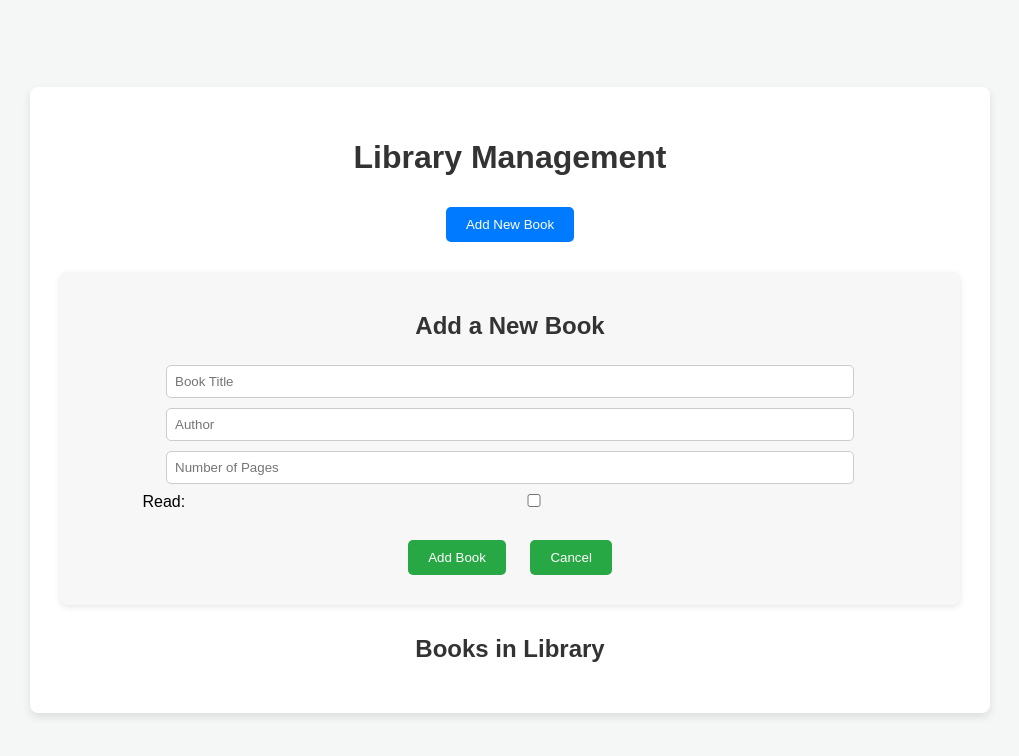
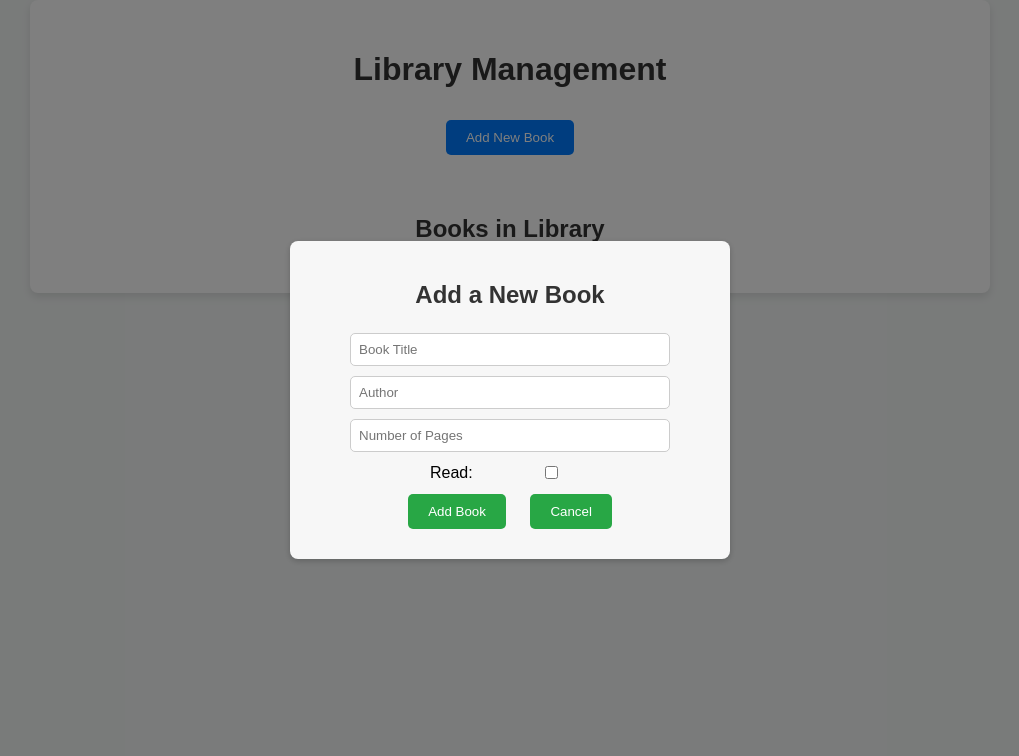
Before and after one commit to Nanda-Kishore-Reddi/Qtrams_training, a plain HTML site: page Library/index.html in a window 1280 px wide. Both pictures are taken after a click on the button "Add New Book". Shown: the whole page, without its empty margins (130-1149 px from the left). Drawn offline with Linux system fonts and the light colour scheme.

Commit message:
library changes

```diff
--- a/Library/index.html
+++ b/Library/index.html
@@ -15,18 +15,22 @@
             <button id="addBookButton">Add New Book</button>
         </div>
 
-        <div id="book-form-container" class="hidden">
+        <!-- Popup overlay for the form -->
+        <div id="popup-overlay" class="hidden">
+            <div id="book-form-container">
                 <h2>Add a New Book</h2>
                 <form id="bookForm">
-                <input type="text" id="title" placeholder="Book Title" required>
-                <input type="text" id="author" placeholder="Author" required>
-                <input type="number" id="pages" placeholder="Number of Pages" required><br>
-                <div>
+                    <input type="text" id="title" placeholder="Book Title" >
+                    <input type="text" id="author" placeholder="Author" >
+                    <input type="number" id="pages" placeholder="Number of Pages" ><br>
+                    <div class="read-status-container">
                         <label for="read-status">Read:</label>
-                <input type="checkbox" id="read-status"></div><br>
+                        <input type="checkbox" id="read-status">
+                    </div>
                     <button type="submit">Add Book</button>
                     <button type="button" id="cancelButton">Cancel</button>
                 </form>
+            </div>
         </div>
 
         <div id="book-list-container">
--- a/Library/script.js
+++ b/Library/script.js
@@ -68,31 +68,37 @@ function renderLibrary() {
     });
 }
 
+// Selecting elements
 var addBookButton = document.getElementById('addBookButton');
-var bookFormContainer = document.getElementById('book-form-container');
+var popupOverlay = document.getElementById('popup-overlay');
 var cancelButton = document.getElementById('cancelButton');
 var bookForm = document.getElementById('bookForm');
 
+// Show popup when "Add New Book" button is clicked
 addBookButton.addEventListener('click', function() {
-    bookFormContainer.style.display = 'block';
+    popupOverlay.style.visibility='visible';
 });
 
+// Hide popup when "Cancel" button is clicked
 cancelButton.addEventListener('click', function() {
-    bookFormContainer.style.display = 'none';
+    popupOverlay.style.visibility='hidden';
 });
 
+// Form submission handling
 bookForm.addEventListener('submit', function(event) {
+    popupOverlay.style.visibility='hidden';
     event.preventDefault();
 
-    var title = document.getElementById('title').value;
-    var author = document.getElementById('author').value;
-    var pages = document.getElementById('pages').value;
+    var title = document.getElementById('title').value || "Unknown Title";
+    var author = document.getElementById('author').value || "Unknown Author";
+    var pages = document.getElementById('pages').value || 0;
     var read = document.getElementById('read-status').checked;
 
     addBookToLibrary(title, author, pages, read);
 
     bookForm.reset();
-    bookFormContainer.style.display = 'none';
+    popupOverlay.classList.add('hidden');
 });
 
+// Initial library rendering
 renderLibrary();
--- a/Library/style.css
+++ b/Library/style.css
@@ -6,7 +6,7 @@ body {
     display: flex;
     justify-content: center;
     align-items: center;
-    height: 100vh;
+    /* height: 100vh; */
 }
 
 #library-container {
@@ -42,13 +42,30 @@ button:hover {
     margin-bottom: 20px;
 }
 
+/* Popup overlay background */
+#popup-overlay {
+    position: fixed;
+    top: 0;
+    left: 0;
+    width: 100%;
+    height: 100%;
+    background: rgba(0, 0, 0, 0.5);
+    display: flex;
+    align-items: center;
+    justify-content: center;
+    visibility: hidden; /* Hidden by default */
+}
+
+/* Popup form container styling */
 #book-form-container {
     background-color: #f7f7f7;
     padding: 20px;
     border-radius: 8px;
-    box-shadow: 0 2px 6px rgba(0, 0, 0, 0.1);
-    display: none;
-    margin-bottom: 20px;
+    box-shadow: 0 2px 6px rgba(0, 0, 0, 0.2);
+    width: 90%;
+    max-width: 400px;
+    display: flex;
+    flex-direction: column;
 }
 
 #book-form-container input {
@@ -62,6 +79,27 @@ button:hover {
 
 #book-form-container button {
     background-color: #28a745;
+    margin-top: 10px;
+}
+
+.read-status-container {
+    display: flex;
+    justify-self: center;
+    align-self: center;
+    margin-left: 10%;
+    margin-top: 1%;
+    width: 50%;
+    justify-items: center;
+    align-items: center;
+}
+
+.read-status-container input {
+    width: auto;
+    margin-right: 5px;
+}
+
+.read-status-container label {
+    padding: 0;
 }
 
 #cancelButton {
@@ -69,7 +107,19 @@ button:hover {
 }
 
 #book-list-container {
+    display: flex;
+    flex-direction: column;
     margin-top: 30px;
+    width: 40%;
+    justify-self: center;
+    align-self: center;
+}
+
+#book-list{
+    width: 40%;
+    display: flex;
+
+    /* flex-wrap: wrap; */
 }
 
 .book-card {
@@ -98,6 +148,7 @@ button:hover {
 .book-card button {
     background-color: #ffc107;
     color: #333;
+    width: 40%;
     padding: 5px 10px;
     border-radius: 5px;
     cursor: pointer;
@@ -111,3 +162,8 @@ button:hover {
 .hidden {
     display: none;
 }
+
+/* Display popup overlay when visible */
+.show-popup #popup-overlay {
+    visibility: visible;
+}
```
Also changed, not shown: index.html (+1 -1 lines). Lines whose indentation alone changed are shown as unchanged.
